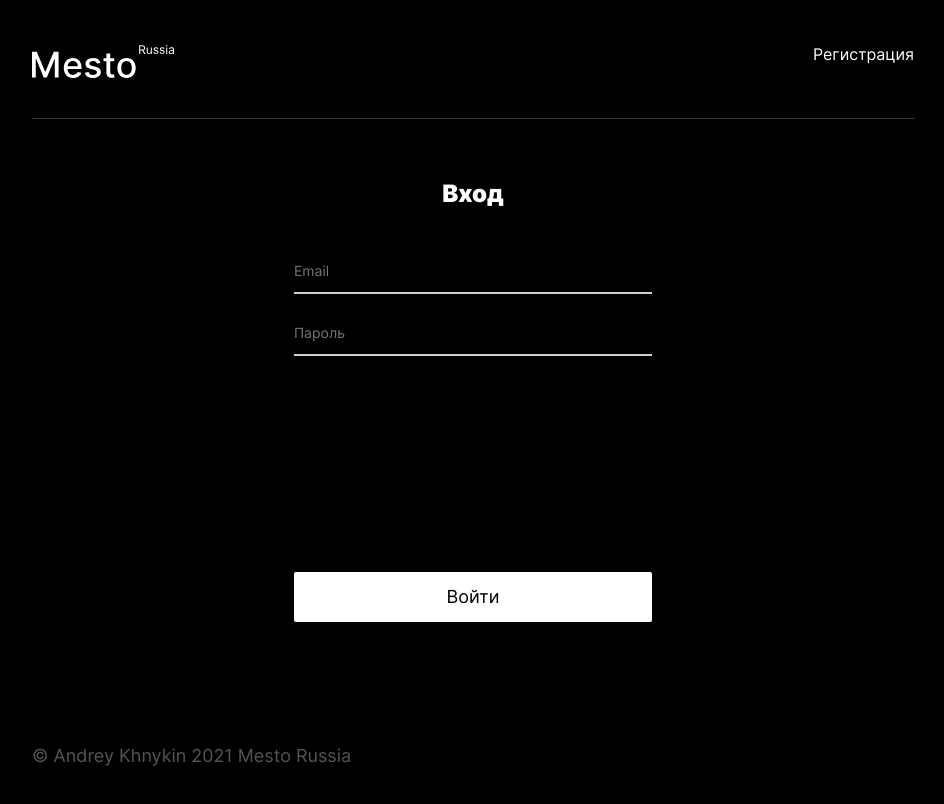
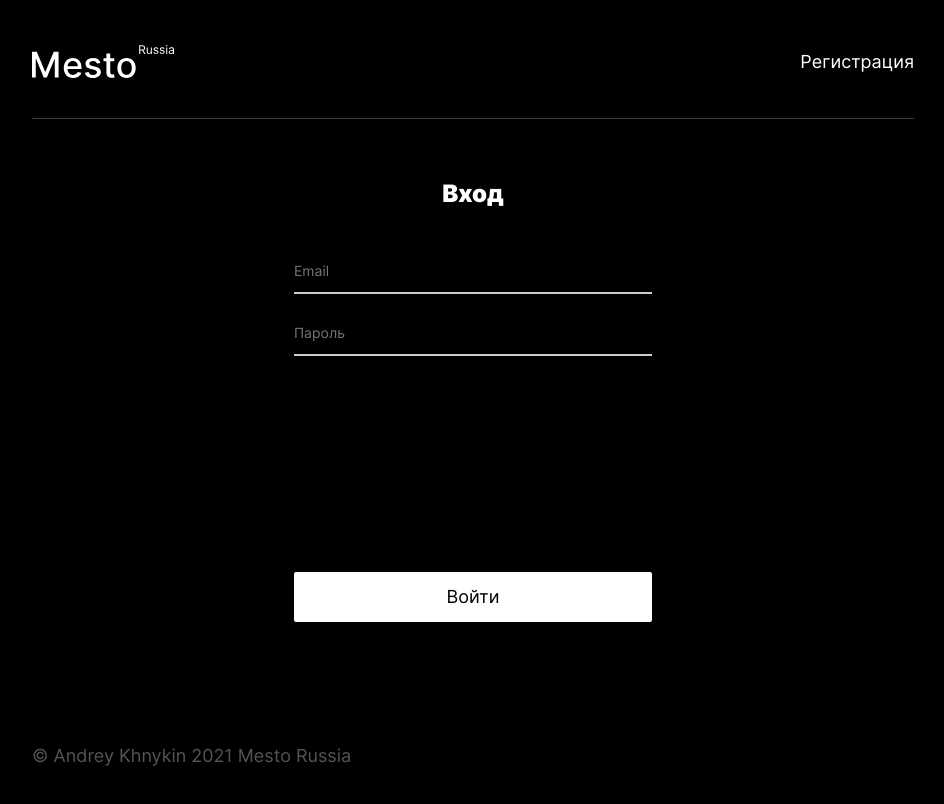
Before and after one commit to space900/react-mesto-auth, a React (Create React App) app: page /sign-in in a window 1280 px wide. Shown: the top 804 px of the page, without its empty margins (167-1111 px from the left). Built offline with nearby package versions, Linux system fonts and the light colour scheme; no server answers.

Commit message:
fixed some flexy styles for header__link, changed page title

```diff
--- a/public/index.html
+++ b/public/index.html
@@ -24,7 +24,7 @@
       work correctly both with client-side routing and a non-root public URL.
       Learn how to configure a non-root public URL by running `npm run build`.
     -->
-    <title>React App</title>
+    <title>Mesto auth</title>
   </head>
   <body>
     <noscript>You need to enable JavaScript to run this app.</noscript>
--- a/src/blocks/header/__button/header__button.css
+++ b/src/blocks/header/__button/header__button.css
@@ -1,4 +1,5 @@
 .header__button {
+    padding: 0;
     border: none;
     box-shadow: none;
     background: none;
--- a/src/blocks/header/__link/header__link.css
+++ b/src/blocks/header/__link/header__link.css
@@ -1,9 +1,12 @@
 .header__link {
+    align-self: center;
     padding: 0;
     margin: 0;
     color: #ffffff;
     text-decoration: none;
     transition: 0.4s;
+    font-size: 18px;
+    line-height: 22px;
 }
 
 .header__link:hover {
```
